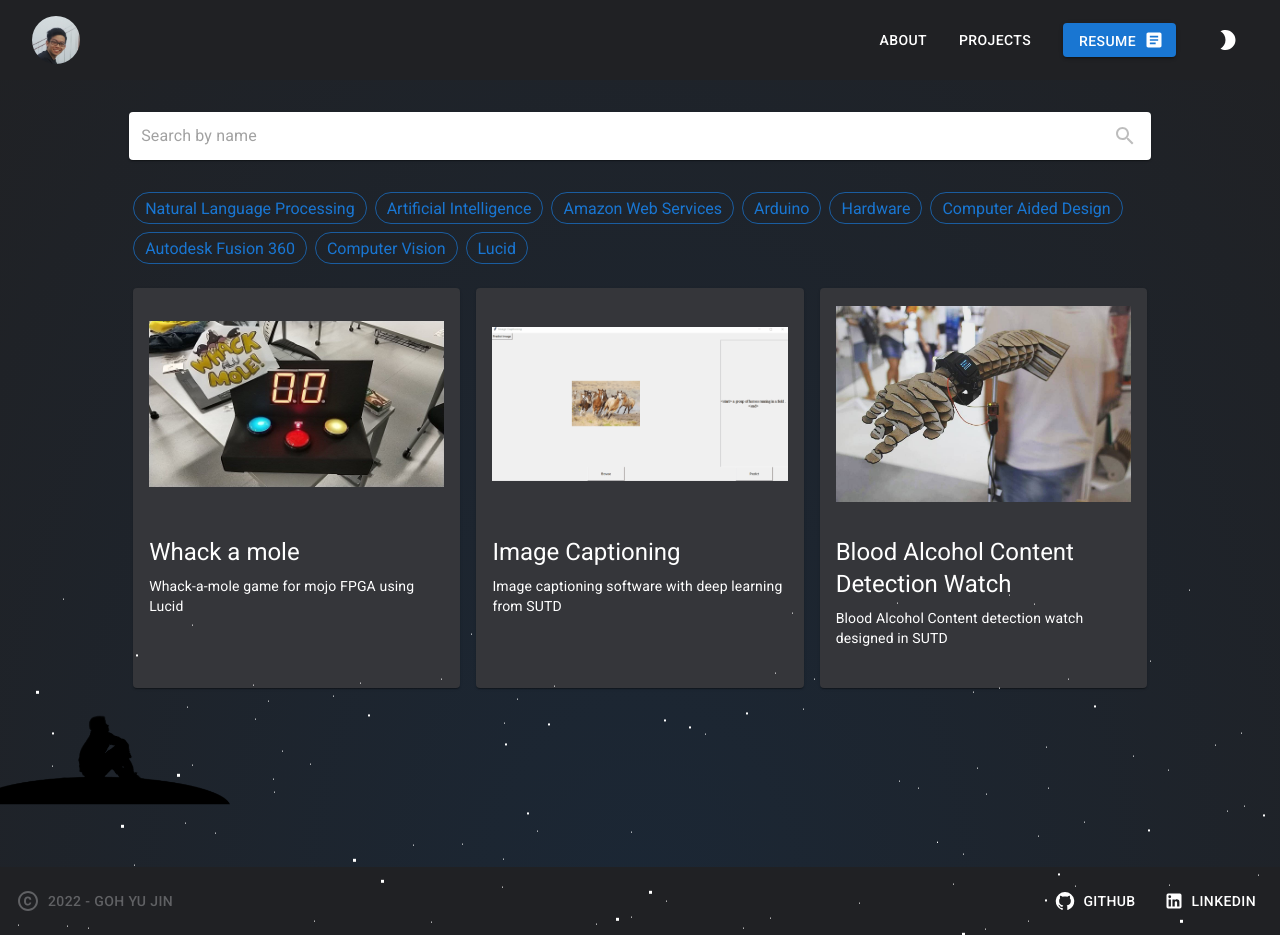
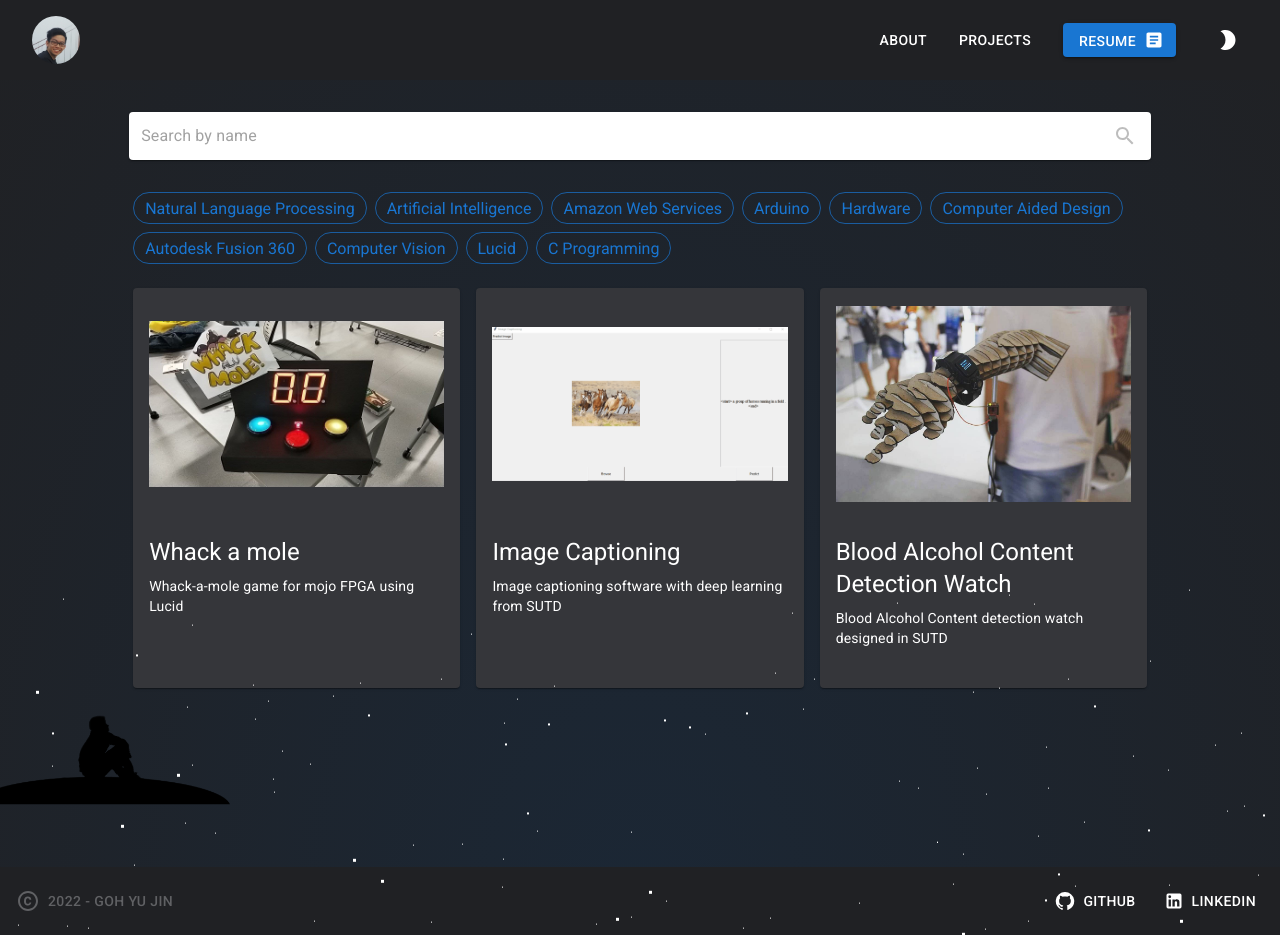
Before and after one commit to GohYuJin/GohYuJin.github.io, a React (Create React App) app: page /projects in a window 1280 px wide. Built offline with nearby package versions, Linux system fonts and the light colour scheme.

Commit message:
Arduino code for watch display and sensor logic

```diff
--- a/src/data/projects.ts
+++ b/src/data/projects.ts
@@ -59,7 +59,7 @@ export const projectsData: projectData[] = [
         teaserSrc: "Watch.jpg",
         previewSrc: "Watch-2.gif",
         otherSrc: [],
-        tags: ["Arduino", "Computer Aided Design", "Autodesk Fusion 360", "Hardware"],
+        tags: ["Arduino", "Computer Aided Design", "Autodesk Fusion 360", "Hardware", "C Programming"],
         link: "https://github.com/GohYuJin/",
     },
 ];
```
